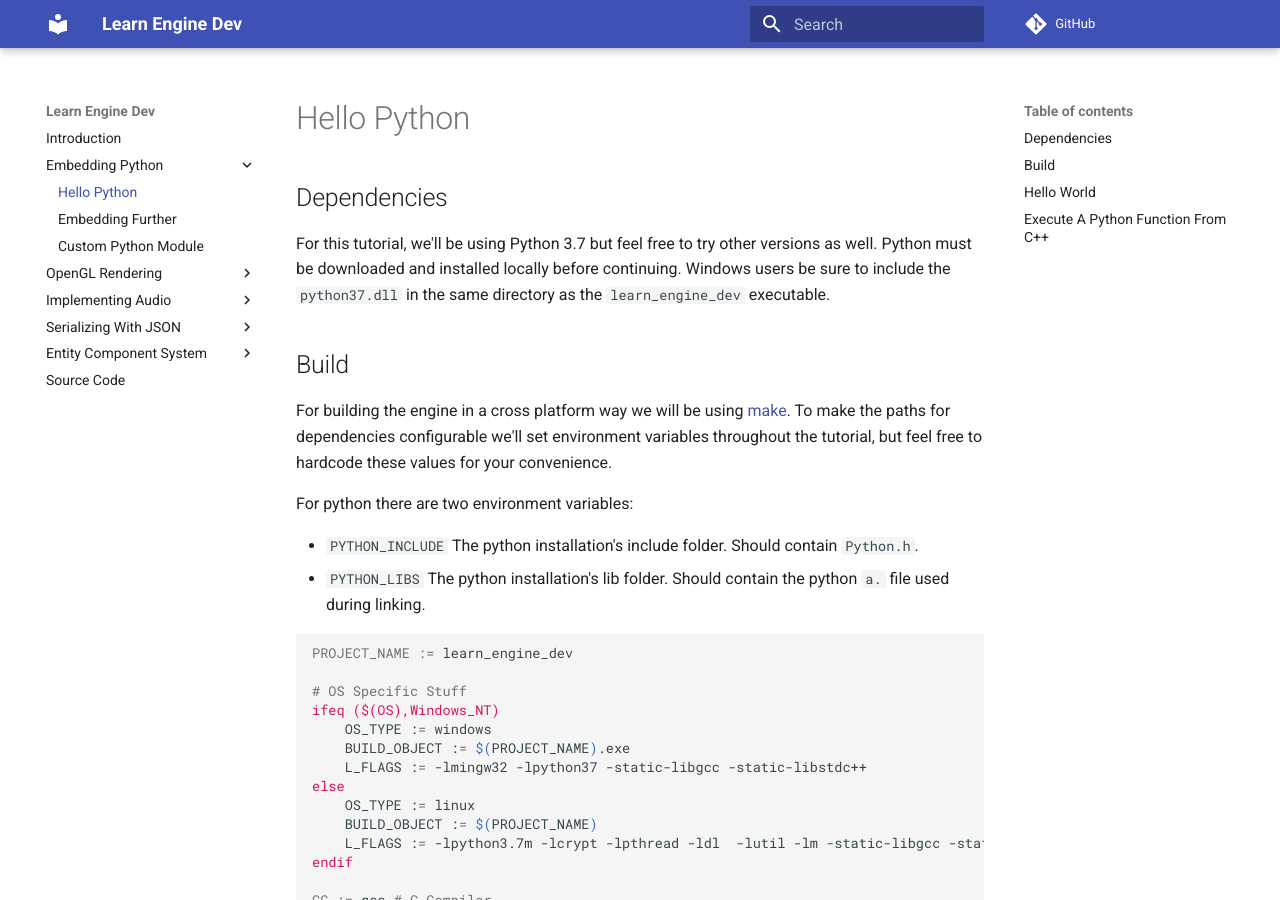
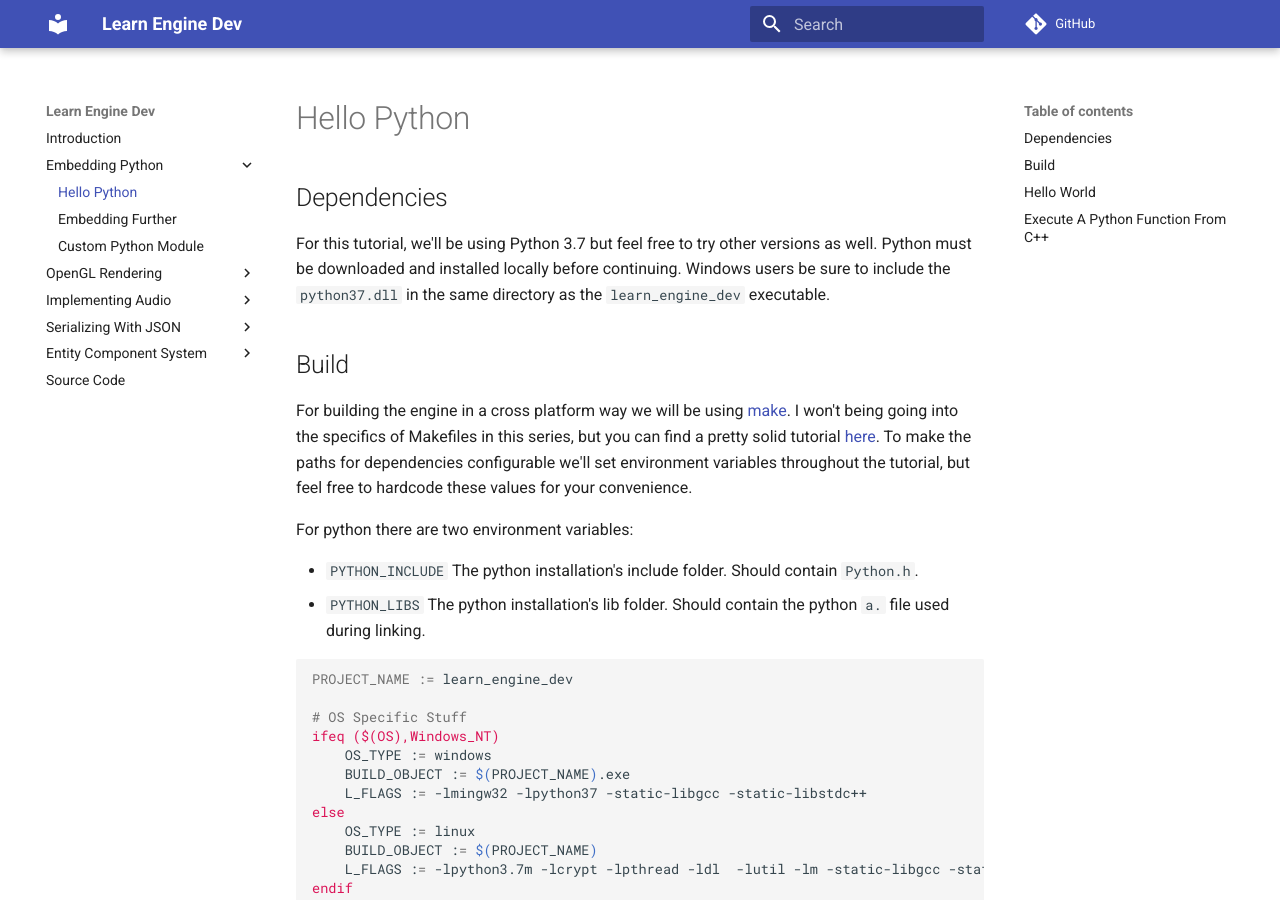
Before and after one commit to Chukobyte/learn-engine-dev, an MkDocs documentation site: the page built from docs/embedding_python/hello_python.md, in a window 1280 px wide and 900 px high. Built offline with MkDocs 1.6.1 and Material for MkDocs 9.7.7, drawn with Linux system fonts in a browser that asks for light colours; comment, search, counter and statistics services are not loaded.

Commit message:
Adding Makefile tutorial link to hello_python doc.

```diff
--- a/docs/embedding_python/hello_python.md
+++ b/docs/embedding_python/hello_python.md
@@ -6,7 +6,7 @@ For this tutorial, we'll be using Python 3.7 but feel free to try other versions
 
 ## Build
 
-For building the engine in a cross platform way we will be using [make](https://www.gnu.org/software/make/).  To make the paths for dependencies configurable we'll set environment variables throughout the tutorial, but feel free to hardcode these values for your convenience.
+For building the engine in a cross platform way we will be using [make](https://www.gnu.org/software/make/).  I won't being going into the specifics of Makefiles in this series, but you can find a pretty solid tutorial [here](https://makefiletutorial.com/).  To make the paths for dependencies configurable we'll set environment variables throughout the tutorial, but feel free to hardcode these values for your convenience.
 
 For python there are two environment variables:
 
```
